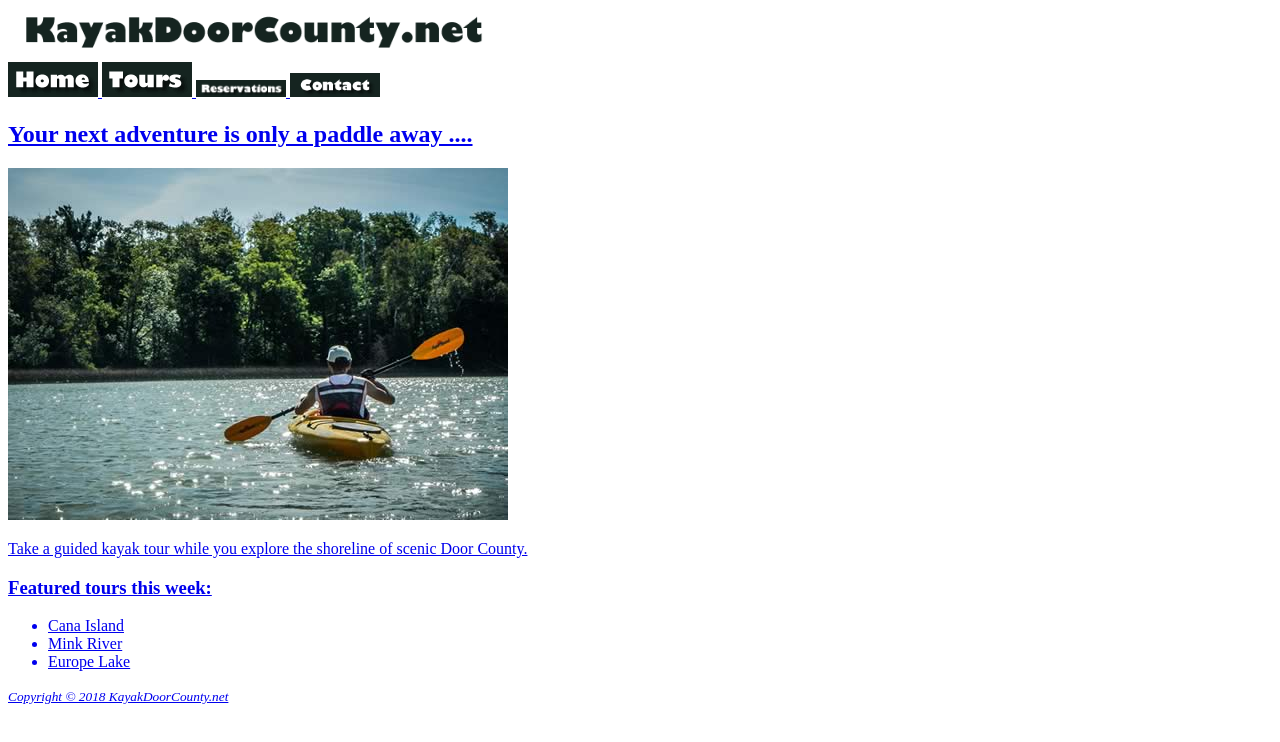
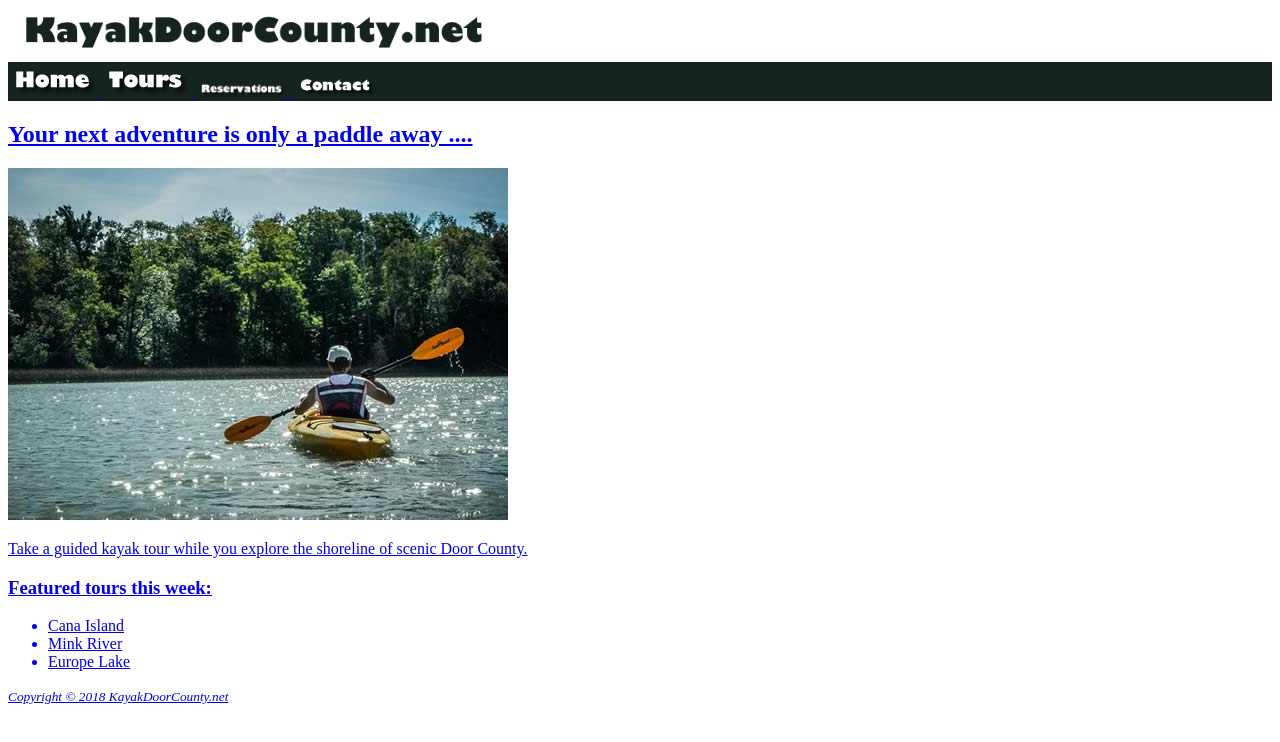
Before and after one commit to juanbermudez-1/4.4, a plain HTML site: page index.html in a window 1280 px wide. Drawn offline with Linux system fonts and the light colour scheme.

Commit message:
Update index.html

```diff
--- a/index.html
+++ b/index.html
@@ -19,7 +19,7 @@
 
 </header>
 <bar>
-<nav>
+<nav id="bar">
 <a href="index.html"><img src="home.gif" alt="Home" width="90">
 <a href="tours.html"><img src="tours.gif" alt="Home" width="90">
 <a href="reservations.html"><img src="reservations.gif" alt="Home" width="90">
```
